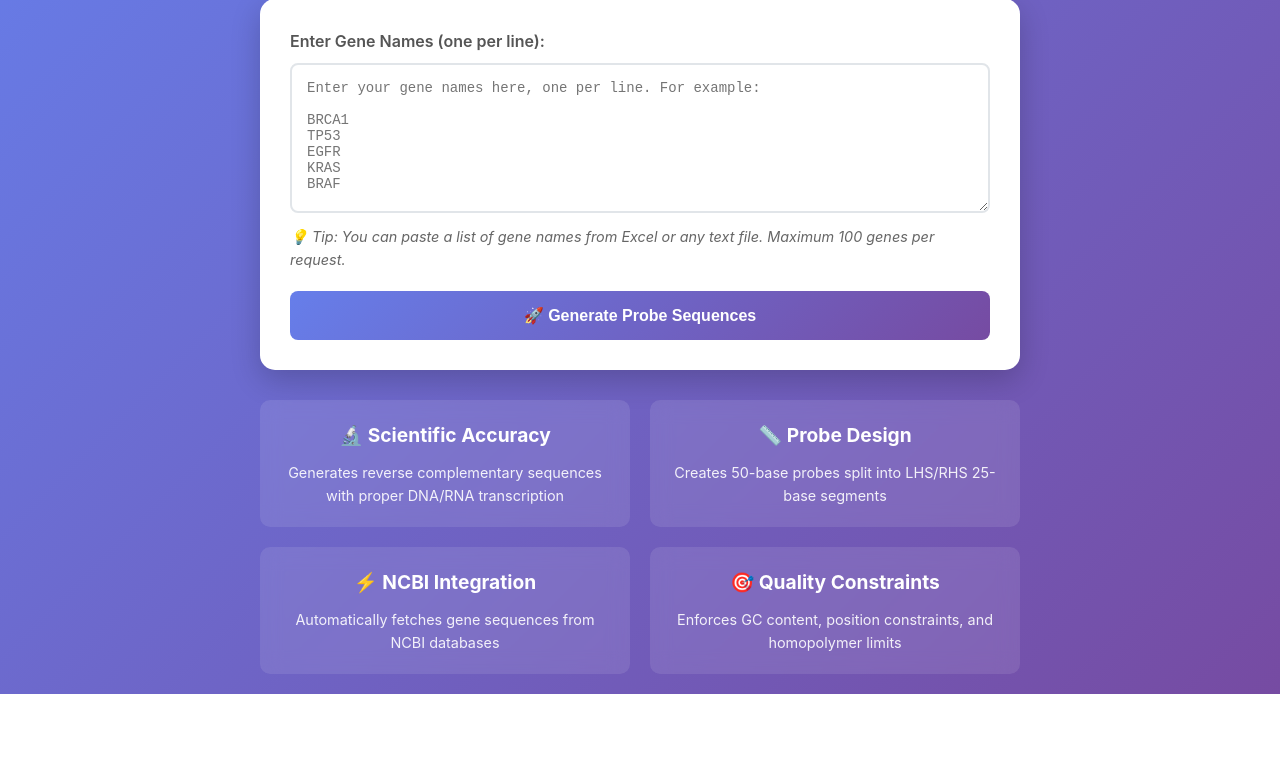
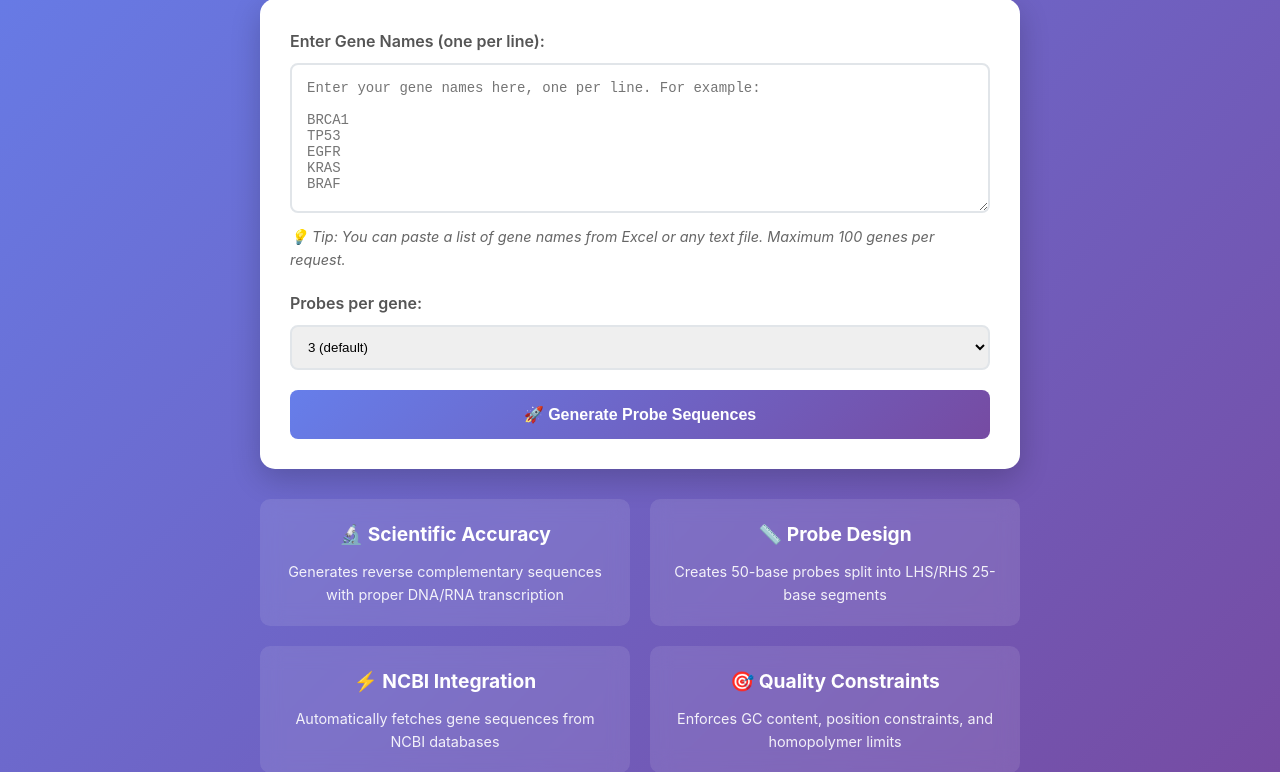
Before and after one commit to johnblair7/ProbeMaker, a Flask app: page / in a window 1280 px wide. Shown: the part 163-935 px from the top of the page. Before the commit the page ends 857 px from the top, so only its background shows below. Run offline with Flask 2, Linux system fonts and the light colour scheme.

Commit message:
Made to be able to select 2 or 3 probes per gene

```diff
--- a/app.py
+++ b/app.py
@@ -31,6 +31,14 @@ def generate_probes():
     try:
         # Get gene names from form
         gene_input = request.form.get('gene_names', '').strip()
+        # Optional: number of probe pairs per gene (2 or 3)
+        num_pairs_raw = request.form.get('num_pairs', '').strip()
+        try:
+            num_pairs = int(num_pairs_raw) if num_pairs_raw else 3
+        except ValueError:
+            num_pairs = 3
+        if num_pairs not in (2, 3):
+            num_pairs = 3
 
         if not gene_input:
             return jsonify({'error': 'Please enter gene names'}), 400
@@ -50,7 +58,7 @@ def generate_probes():
 
         try:
             # Process gene names and generate probe pairs
-            results = probe_maker.process_gene_names(gene_names, sequence_fetcher)
+            results = probe_maker.process_gene_names(gene_names, sequence_fetcher, num_pairs=num_pairs)
 
             if not results:
                 return jsonify({'error': 'No valid probe pairs could be generated'}), 400
@@ -77,7 +85,8 @@ def generate_probes():
                 'message': f'Successfully generated {len(results)} probe pairs for {len(gene_names)} genes',
                 'file_path': temp_file_path,
                 'gene_count': len(gene_names),
-                'probe_count': len(results)
+                'probe_count': len(results),
+                'num_pairs_per_gene': num_pairs
             })
 
         finally:
--- a/templates/index.html
+++ b/templates/index.html
@@ -236,6 +236,13 @@ BRAF" required></textarea>
                         💡 Tip: You can paste a list of gene names from Excel or any text file. Maximum 100 genes per request.
                     </div>
                 </div>
+                <div class="form-group">
+                    <label for="numPairs">Probes per gene:</label>
+                    <select id="numPairs" name="num_pairs" style="width:100%; padding:12px; border: 2px solid #e1e5e9; border-radius:8px;">
+                        <option value="3" selected>3 (default)</option>
+                        <option value="2">2</option>
+                    </select>
+                </div>
 
                 <button type="submit" class="btn" id="generateBtn">
                     🚀 Generate Probe Sequences
```
Also changed, not shown: probe_maker.py (+16 -4 lines), probe_maker_standalone.html (+7 -0 lines).
